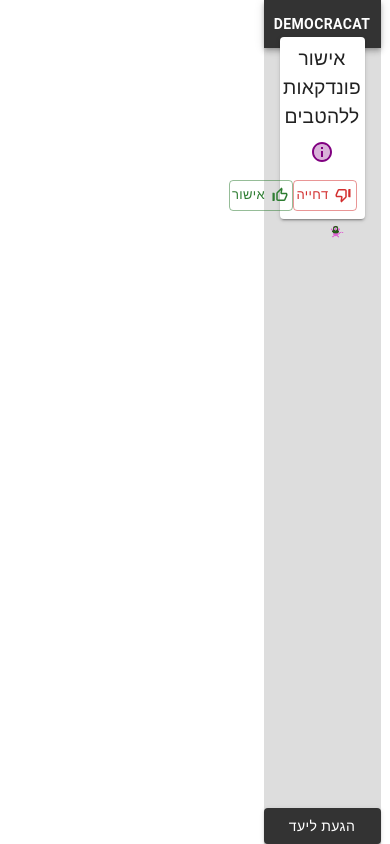
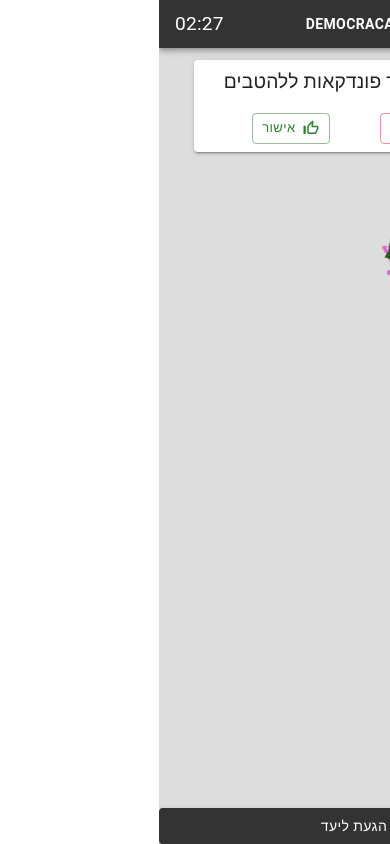
Before and after one commit to nitsan1412/democracat, a React (Create React App) app: page / in a window 390 px wide. Both pictures are taken after a click on the button "להתחיל". Built offline with nearby package versions, Linux system fonts and the light colour scheme.

Commit message:
fixed info button and responsivity

```diff
--- a/src/App.scss
+++ b/src/App.scss
@@ -6,13 +6,13 @@ html, body {
 }
 
 #root {
-  max-width: 350px;
+  width: 350px;
   height: 100%;
   background: #DDDDDD;
 }
 
 @media only screen and (max-width: 450px) {
   #root {
-    max-width: 100vw !important;
+    width: 100vw !important;
   }
 }
--- a/src/components/Game/Rule.jsx
+++ b/src/components/Game/Rule.jsx
@@ -16,18 +16,24 @@ import InfoTwoToneIcon from "@mui/icons-material/InfoTwoTone";
 export default function Rule({ rule, noChoice }) {
   const [showRuleInfo, setShowRuleInfo] = useState(false);
   return (
-    <Paper elevation={2} sx={{ padding: "0.5rem", width: "calc(30vw - 2rem)" }}>
-      <Stack gap={1} height={1} alignItems="center">
-        <Typography
-          variant="body1"
-          sx={{ textAlign: "center", flex: 1, fontSize: "1.2rem" }}
-        >
-          {rule.name}
-        </Typography>
-        <InfoTwoToneIcon
-          sx={{ color: "purple" }}
-          onClick={() => setShowRuleInfo(!showRuleInfo)}
-        />
+    <Paper
+      elevation={2}
+      sx={{ padding: "0.5rem", width: "20rem", position: "absolute", top: 60 }}
+    >
+      <Stack gap={1} height={1}>
+        <Stack flexDirection="row">
+          <InfoTwoToneIcon
+            sx={{ color: "purple", flex: 1 }}
+            onClick={() => setShowRuleInfo(!showRuleInfo)}
+          />
+          <Typography
+            variant="body1"
+            sx={{ textAlign: "center", flex: 5, fontSize: "1.2rem" }}
+          >
+            {rule.name}
+          </Typography>
+        </Stack>
+
         {showRuleInfo ? (
           <Typography
             variant="body2"
--- a/src/components/StartGameMenu.jsx
+++ b/src/components/StartGameMenu.jsx
@@ -15,21 +15,21 @@ export default function StartGameMenu() {
       <Stack direction="row" gap={2}>
         <Character.Image
           characterType="orthodox-man"
-          sx={{ width: "calc(20vw - 2rem)", height: "calc(20vw - 2rem)" }}
+          sx={StartGameMenu.characterStyles}
         />
         <Character.Image
           characterType="arab-woman"
-          sx={{ width: "calc(20vw - 2rem)", height: "calc(20vw - 2rem)" }}
+          sx={StartGameMenu.characterStyles}
         />
       </Stack>
       <Stack direction="row" gap={2}>
         <Character.Image
           characterType="secular-woman"
-          sx={{ width: "calc(20vw - 2rem)", height: "calc(20vw - 2rem)" }}
+          sx={StartGameMenu.characterStyles}
         />
         <Character.Image
           characterType="religious-man"
-          sx={{ width: "calc(20vw - 2rem)", height: "calc(20vw - 2rem)" }}
+          sx={StartGameMenu.characterStyles}
         />
       </Stack>
       <Button variant="contained" fullWidth onClick={start}>
@@ -38,3 +38,7 @@ export default function StartGameMenu() {
     </Stack>
   );
 }
+StartGameMenu.characterStyles = {
+  width: 150,
+  height: 150,
+};
```
